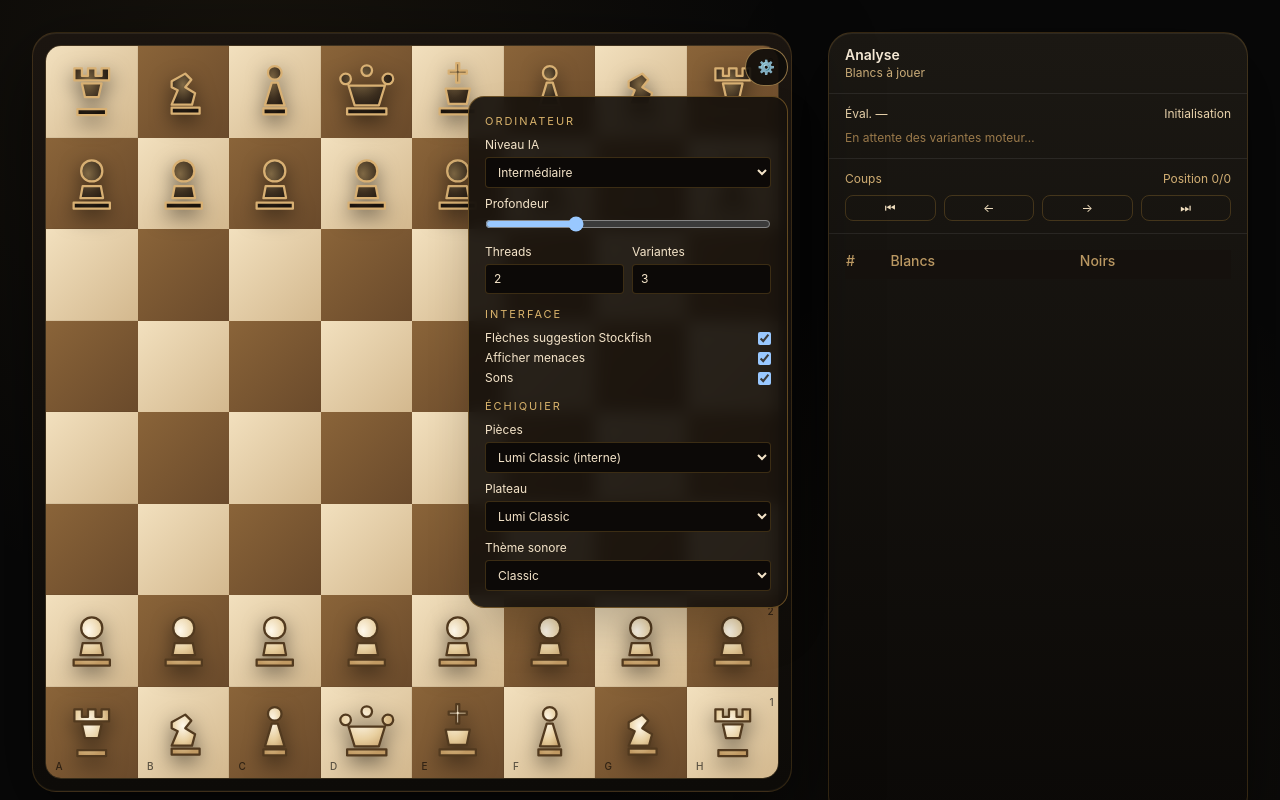
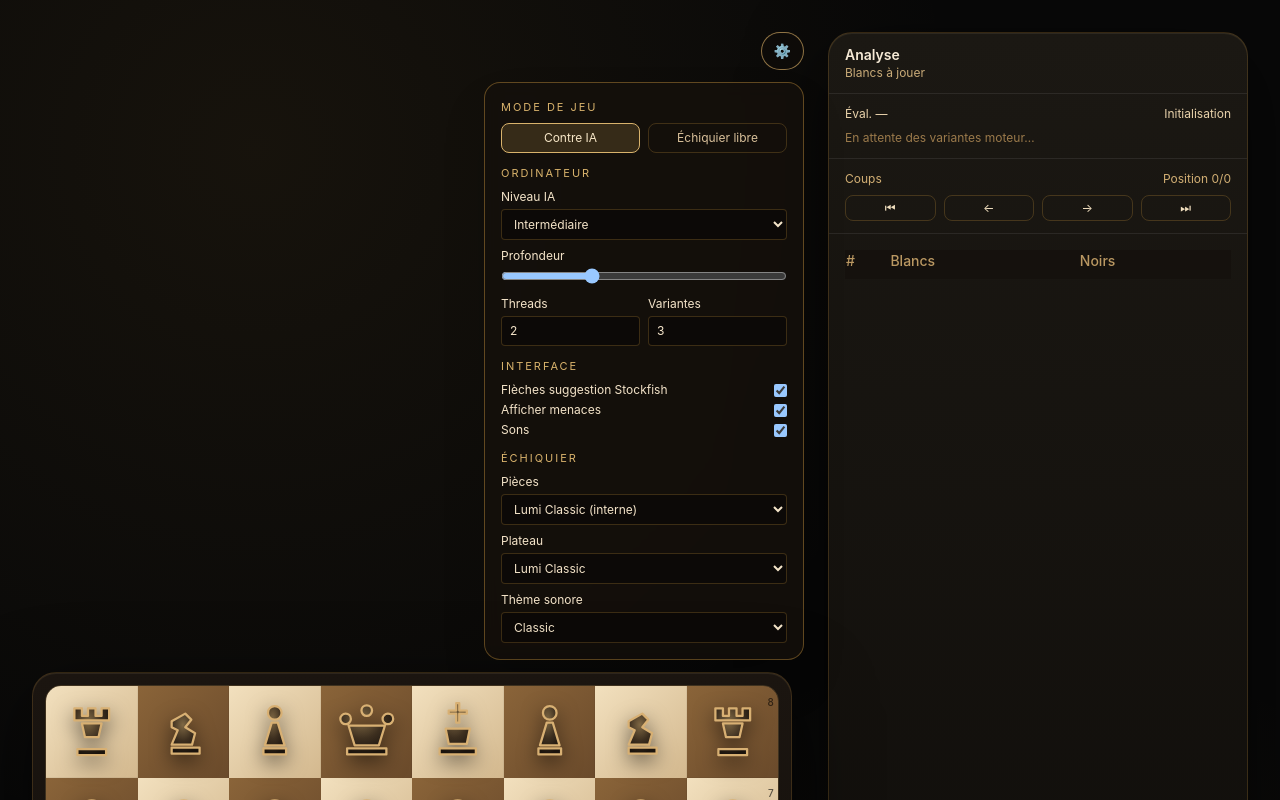
Before and after one commit to leSpire/LumiChessV4, a Next.js app: page / in a window 1280 px wide. Both pictures are taken after a click on the button "⚙️". Shown: the top 800 px of the page. Built offline with nearby package versions, Linux system fonts and the light colour scheme.

Commit message:
Add free-board mode and move settings button outside board

```diff
--- a/components/chess/ChessWorkspace.tsx
+++ b/components/chess/ChessWorkspace.tsx
@@ -62,6 +62,7 @@ export function ChessWorkspace() {
   }, [game.lastMoveSan, soundEnabled, soundTheme]);
 
   const suggestedArrows = useMemo(() => {
+    if (!ai.enabled) return [];
     if (!ai.showSuggestionArrows) return [];
 
     const arrows: Array<{ from: Square; to: Square; color?: 'blue' | 'red' }> = [];
@@ -82,33 +83,64 @@ export function ChessWorkspace() {
 
   return (
     <section className="grid w-full gap-6 lg:grid-cols-[minmax(0,1fr)_420px]">
-      <div className="relative">
+      <div>
+        <div className="mb-3 flex justify-end">
           <button
             type="button"
             onClick={() => setSettingsOpen((current) => !current)}
-          className="absolute right-4 top-4 z-30 rounded-full border border-[#d3aa64aa] bg-[#0e0c09e6] px-3 py-2 text-sm text-[#f4dfb6]"
+            className="z-30 rounded-full border border-[#d3aa64aa] bg-[#0e0c09e6] px-3 py-2 text-sm text-[#f4dfb6]"
+            aria-label="Ouvrir les paramètres"
           >
             ⚙️
           </button>
+        </div>
 
         {settingsOpen && (
-          <div className="absolute right-4 top-16 z-30 w-80 space-y-3 rounded-2xl border border-[#c6933d70] bg-[#14100be8] p-4 text-xs text-[#f4e4c9] shadow-2xl backdrop-blur">
+          <div className="mb-3 ml-auto w-80 space-y-3 rounded-2xl border border-[#c6933d70] bg-[#14100be8] p-4 text-xs text-[#f4e4c9] shadow-2xl backdrop-blur">
+            <section>
+              <p className="mb-2 text-[11px] uppercase tracking-[0.18em] text-[#d9b36c]">Mode de jeu</p>
+              <div className="grid grid-cols-2 gap-2">
+                <button
+                  type="button"
+                  onClick={() => ai.setEnabled(true)}
+                  className={`rounded-lg border px-2 py-1.5 transition ${
+                    ai.enabled
+                      ? 'border-[#d9b36c] bg-[#d9ab5d2c] text-[#f8e8c8]'
+                      : 'border-[#c6933d42] text-[#d9c09a] hover:bg-[#d9ab5d1a]'
+                  }`}
+                >
+                  Contre IA
+                </button>
+                <button
+                  type="button"
+                  onClick={() => ai.setEnabled(false)}
+                  className={`rounded-lg border px-2 py-1.5 transition ${
+                    !ai.enabled
+                      ? 'border-[#d9b36c] bg-[#d9ab5d2c] text-[#f8e8c8]'
+                      : 'border-[#c6933d42] text-[#d9c09a] hover:bg-[#d9ab5d1a]'
+                  }`}
+                >
+                  Échiquier libre
+                </button>
+              </div>
+            </section>
+
             <section>
               <p className="mb-2 text-[11px] uppercase tracking-[0.18em] text-[#d9b36c]">Ordinateur</p>
               <label className="mb-2 block">Niveau IA
-                <select value={ai.level} onChange={(evt) => ai.setLevel(evt.target.value as typeof ai.level)} className="mt-1 w-full rounded border border-[#c6933d42] bg-[#0c0907] px-2 py-1.5">
+                <select value={ai.level} onChange={(evt) => ai.setLevel(evt.target.value as typeof ai.level)} disabled={!ai.enabled} className="mt-1 w-full rounded border border-[#c6933d42] bg-[#0c0907] px-2 py-1.5 disabled:opacity-50">
                   {ai.levels.map((level) => <option key={level.id} value={level.id}>{level.label}</option>)}
                 </select>
               </label>
               <label className="mb-2 block">Profondeur
-                <input type="range" min={4} max={30} value={ai.engineDepth} onChange={(evt) => ai.setEngineDepth(Number(evt.target.value))} className="mt-1 w-full" />
+                <input type="range" min={4} max={30} value={ai.engineDepth} onChange={(evt) => ai.setEngineDepth(Number(evt.target.value))} disabled={!ai.enabled} className="mt-1 w-full disabled:opacity-50" />
               </label>
               <div className="grid grid-cols-2 gap-2">
                 <label>Threads
-                  <input type="number" min={1} max={32} value={ai.engineThreads} onChange={(evt) => ai.setEngineThreads(Number(evt.target.value) || 1)} className="mt-1 w-full rounded border border-[#c6933d42] bg-[#0c0907] px-2 py-1.5" />
+                  <input type="number" min={1} max={32} value={ai.engineThreads} onChange={(evt) => ai.setEngineThreads(Number(evt.target.value) || 1)} disabled={!ai.enabled} className="mt-1 w-full rounded border border-[#c6933d42] bg-[#0c0907] px-2 py-1.5 disabled:opacity-50" />
                 </label>
                 <label>Variantes
-                  <input type="number" min={1} max={5} value={ai.engineMultiPv} onChange={(evt) => ai.setEngineMultiPv(Number(evt.target.value) || 1)} className="mt-1 w-full rounded border border-[#c6933d42] bg-[#0c0907] px-2 py-1.5" />
+                  <input type="number" min={1} max={5} value={ai.engineMultiPv} onChange={(evt) => ai.setEngineMultiPv(Number(evt.target.value) || 1)} disabled={!ai.enabled} className="mt-1 w-full rounded border border-[#c6933d42] bg-[#0c0907] px-2 py-1.5 disabled:opacity-50" />
                 </label>
               </div>
             </section>
```
Lines whose indentation alone changed are shown as unchanged.
